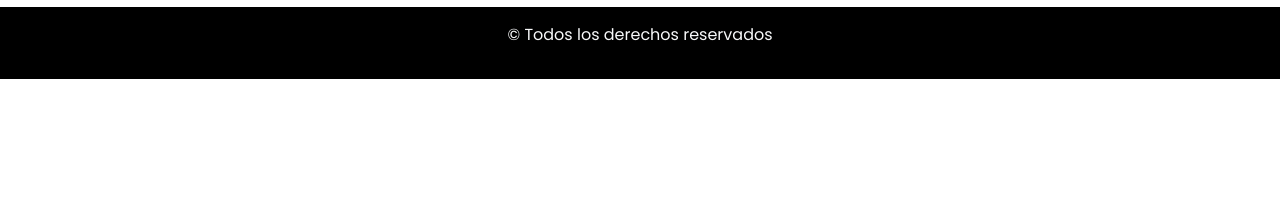
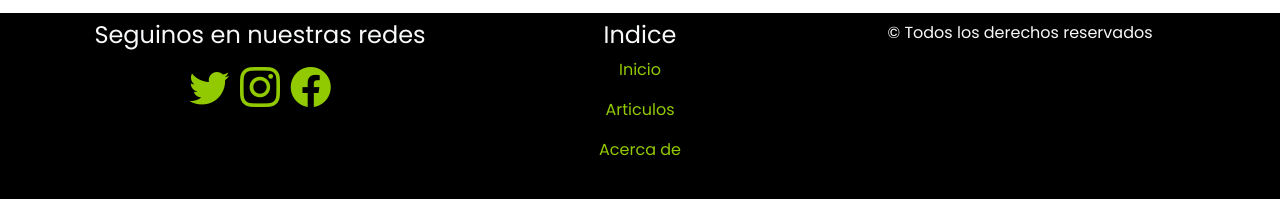
Before and after one commit to LeooQuipildor/Habitos-Saludables, a plain HTML site: page index.html in a window 1280 px wide. Shown: the part 2303-2502 px from the top of the page. Before the commit the page ends 2382 px from the top, so only its background shows below. Drawn offline with nearby package versions, Linux system fonts and the light colour scheme.

Commit message:
Agregue el maquetado del footer

```diff
--- a/css/style.css
+++ b/css/style.css
@@ -14,9 +14,13 @@ main{
     color: white;
 }
 
+#navbarNav a:hover{
+    text-shadow: 2px 2px 5px white;
+}
+
 .hero {
     background-image: url("/img/wallpaperflare.com_wallpaper.jpg");
-    height: 94.8vh;
+    height: 95.5vh;
     background-repeat: no-repeat;
     background-size: cover;
     background-position: center;
@@ -52,3 +56,8 @@ main{
 .cardArticulosIndex a:hover{
     color: rgb(190, 134, 30);
 }
+
+footer a{
+    color: #92CA01;
+    text-decoration: none;
+}
--- a/index.html
+++ b/index.html
@@ -29,10 +29,10 @@
           <div class="collapse navbar-collapse justify-content-center" id="navbarNav">
             <ul class="navbar-nav">
               <li class="nav-item">
-                <a class="nav-link active fw-bold" aria-current="page" href="#">Incio</a>
+                <a class="nav-link active fw-bold" aria-current="page" href="index.html">Incio</a>
               </li>
               <li class="nav-item">
-                <a class="nav-link" href="#">Articulos</a>
+                <a class="nav-link" href="#articulos">Articulos</a>
               </li>
               <li class="nav-item">
                 <a class="nav-link" href="#">About</a>
@@ -47,10 +47,10 @@
         <article class="text-light text-center tituloParrafo">
           <h1 class="display-1 fw-bolder">HABITOS SALUDABLES</h1>
           <p class="">Haz del bienestar un estilo de vida.</p>
-          <button><a class="bi bi-caret-down-fill text-light"></a></button>
+          <button><a class="bi bi-caret-down-fill text-light" href="#articulos"></a></button>
         </article>
       </section>
-      <section class="articulos container">
+      <section class="articulos container" id="articulos">
         <article class="d-flex py-4">
           <p>Todos los post</p>
           <button class="ms-auto">O</button>
@@ -65,7 +65,7 @@
                 </div>
                 <div class="col-md-7">
                   <div class="card-body">
-                    <a href="" class="text-decoration-none">
+                    <a href="./pages/error404.html" class="text-decoration-none">
                       <h5 class="card-title fw-bold">7 ensaladas ideales para el verano</h5>
                       <p class="card-text">Some quick example text to build on the card title and make up the bulk of the card's content. Lorem ipsum dolor sit amet consectetur adipisicing elit.</p>
                     </a>
@@ -245,8 +245,30 @@
 
       </section>
     </main>
-    <footer class="bg-black text-light py-3 text-center">
-      <p>&copy; Todos los derechos reservados</p>
+    <footer class="bg-black text-light">
+      <section class="container">
+        <article class="row text-center">
+          <div class="col-md-4 pt-2 pb-4">
+            <h4>Seguinos en nuestras redes</h4>
+            <div class="fs-1">
+              <a class="bi bi-twitter" href="/pages/error404.html"></a>
+              <a class="bi bi-instagram" href="/pages/error404.html"></a>
+              <a class="bi bi-facebook" href="/pages/error404.html"></a>
+            </div>
+          </div>
+          <div class="col-md-4 pb-4 pt-md-2">
+            <h4>Indice</h4>
+            <div>
+              <p><a href="index.html">Inicio</a></p>
+              <p><a href="#articulos">Articulos</a></p>
+              <p><a href="/pages/about.html">Acerca de</a></p>
+            </div>
+          </div>
+          <div class="col-md-4 pt-md-2">
+            <p>&copy; Todos los derechos reservados</p>
+          </div>
+        </article>
+      </section>
     </footer>
 
     <script src="/js/app.js"></script>
```
